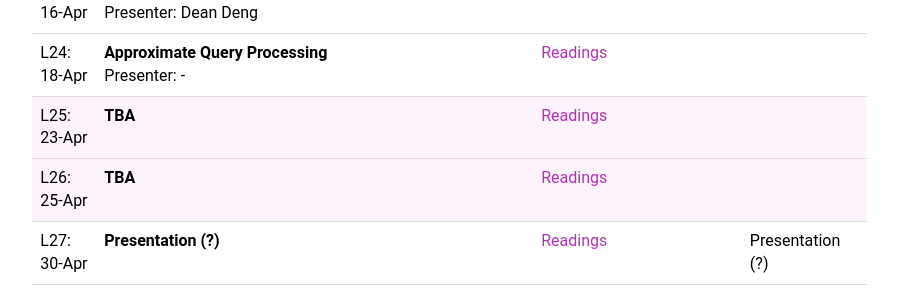
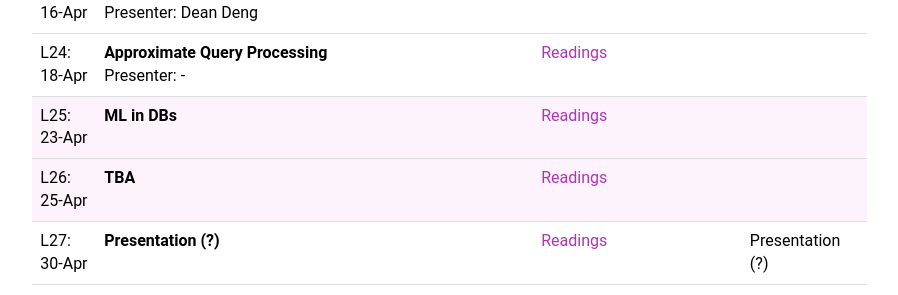
Before and after one commit to wzao1515/w6113.github.io, a Jekyll site: the page built from index.md, in a window 1280 px wide and 900 px high, scrolled down 2172 px. Shown: the part 154-449 px from the top of the window, without its empty margins (292-1190 px from the left). Built offline with Jekyll 4.4.1, drawn with Linux system fonts in a browser that asks for light colours.

Commit message:
updated website

```diff
--- a/_data/schedule.csv
+++ b/_data/schedule.csv
@@ -23,7 +23,7 @@ white,4-Apr,Mock PC,,-,,,,Mock PC
 #fdf3fd,11-Apr,Datacubes,,Yiru Chen,,,,
 white,16-Apr,Self-tuning DBs,,Dean Deng,,,,
 white,18-Apr,Approximate Query Processing,,-,,,,
-#fdf3fd,23-Apr,TBA,,,,,,
+#fdf3fd,23-Apr,ML in DBs,,,,,,
 #fdf3fd,25-Apr,TBA,,,,,,
 white,30-Apr,Presentation (?),,,,,,Presentation (?)
 white,2-May,,,,,,,Project Report
```
Also changed, not shown: reviews.md (+1 -1 lines).
